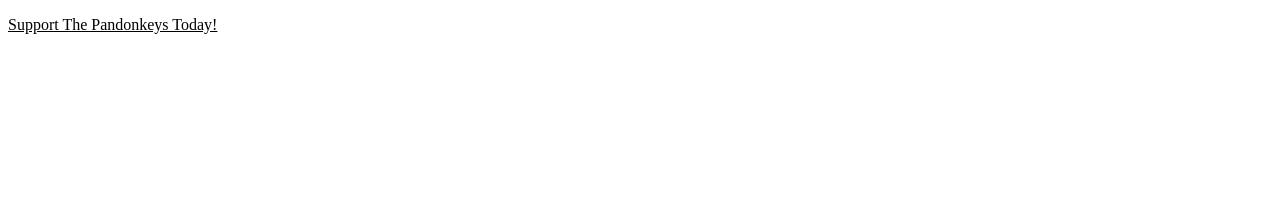
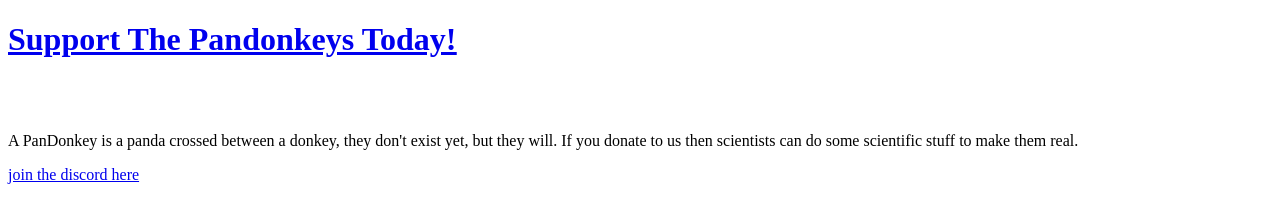
Before and after one commit to Yupy12345678910/Yupy12345678910.github.io, a plain HTML site: page index.html in a window 1280 px wide. Drawn offline with Linux system fonts and the light colour scheme.

Commit message:
Update index.html

```diff
--- a/index.html
+++ b/index.html
@@ -5,8 +5,14 @@
     <meta http-equiv="X-UA-Compatible" content="IE=edge">
     <meta name="viewport" content="width=device-width, initial-scale=1.0">
     <title>Pandokeys</title>
+    <link rel="stylesheet" href="style.css">
 </head>
 <body>
-    <p><u>Support The Pandonkeys Today!</u></p>
+    <a href="#"><h1><u>Support The Pandonkeys Today!</u></h1></a>
+    <br>
+    <br>
+    <p>A PanDonkey is a panda crossed between a donkey, they don't exist yet, but they will. If you donate to us then scientists can do some scientific stuff to make them real. </p>
+    <a href="https://discord.gg/5GQRMjY8">join the discord here</a>
+    <p></p>
 </body>
 </html>
```
